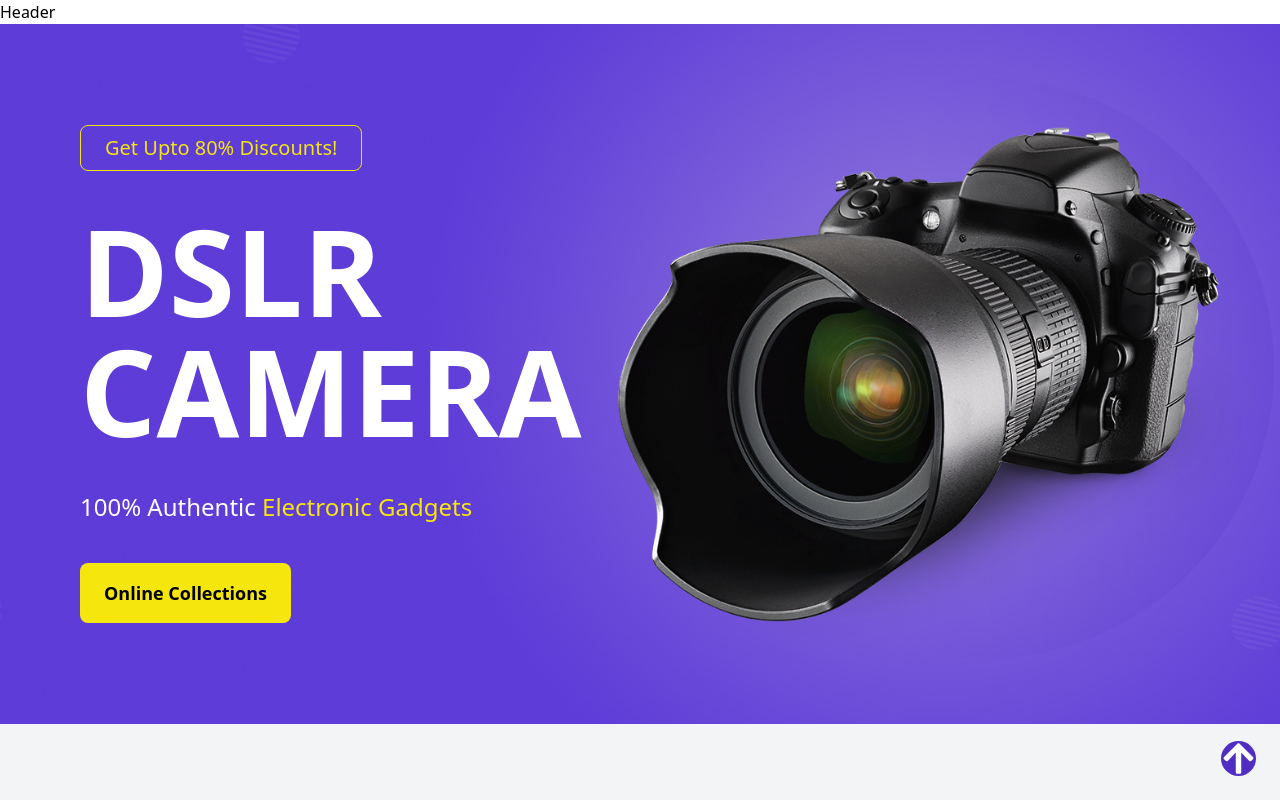
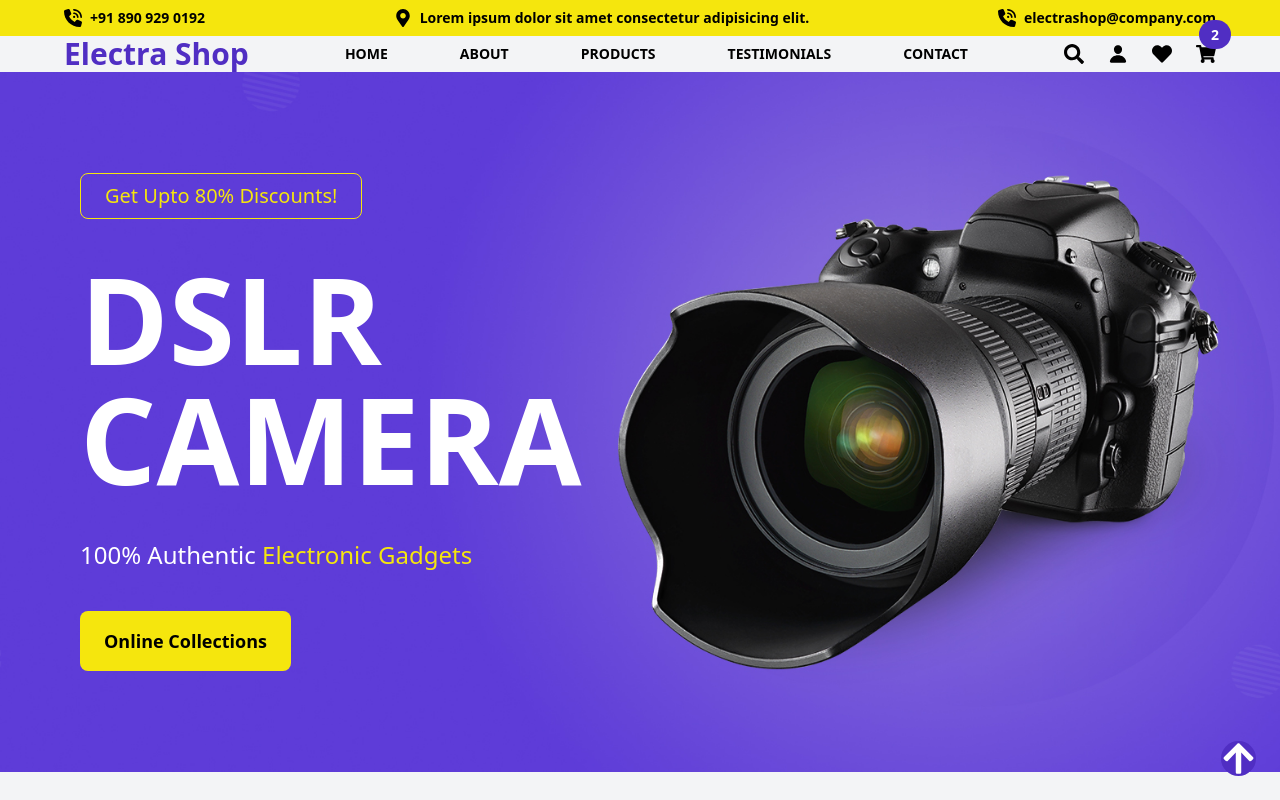
Before and after one commit to Alamin11/ReactJS, a React (Vite) app in the folder electra-shop/: page / in a window 1280 px wide. Shown: the top 800 px of the page. Built offline with nearby package versions, Linux system fonts and the light colour scheme.

Commit message:
added  header till  mobile header menu bar

```diff
--- a/electra-shop/src/sections/Header.jsx
+++ b/electra-shop/src/sections/Header.jsx
@@ -1,7 +1,118 @@
-import React from "react";
-
+import React, { useEffect, useState } from "react";
+import {
+  FaSearch,
+  FaHeart,
+  FaShoppingCart,
+  FaMapMarkerAlt,
+} from "react-icons/fa";
+import { FaXmark, FaBars, FaPhoneVolume } from "react-icons/fa6";
+import { IoPerson } from "react-icons/io5";
+import { MdEmail } from "react-icons/md";
+import { Link } from "react-scroll";
+import AOS from "aos";
+import "aos/dist/aos.css";
 const Header = () => {
-  return <div>Header</div>;
+  useEffect(() => {
+    AOS.init({
+      offset: 100,
+      duration: 500,
+      easing: "ease-in-out",
+    });
+    AOS.refresh();
+  }, []);
+  const [isMenuOpen, setIsMenuOpen] = useState(false);
+  const toggleMenu = () => {
+    setIsMenuOpen(!isMenuOpen);
+  };
+  const closeMenu = () => {
+    setIsMenuOpen(false);
+  };
+  const navItems = [
+    {
+      link: "Home",
+      path: "home",
+    },
+    {
+      link: "About",
+      path: "about",
+    },
+    {
+      link: "Products",
+      path: "products",
+    },
+    {
+      link: "Testimonials",
+      path: "testimonials",
+    },
+    {
+      link: "Contact",
+      path: "contact",
+    },
+  ];
+  return (
+    <>
+      <div className="w-full px-16 py-2 bg-themeYellow lg:flex hidden justify-between items-center gap-6">
+        <h1 className="text-sm font-semibold flex justify-center items-center gap-2">
+          <FaPhoneVolume className="size-[18px]" />
+          <span>+91 890 929 0192</span>
+        </h1>
+        <h1 className="text-sm font-semibold flex justify-center items-center gap-2">
+          <FaMapMarkerAlt className="size-[18px]" />
+          <span>Lorem ipsum dolor sit amet consectetur adipisicing elit.</span>
+        </h1>
+        <h1 className="text-sm font-semibold flex justify-center items-center gap-2">
+          <FaPhoneVolume className="size-[18px]" />
+          <span>electrashop@company.com</span>
+        </h1>
+      </div>
+      <nav className="w-full bg-gray-100 flex justify-between items-center gap-10 lg:px-16 px-5 sticky top-0 z-50">
+        <h1 className="text-themePurple font-bold lg:text-[30px] text-3xl ">
+          Electra Shop
+        </h1>
+        <ul className="lg:flex justify-center items-center gap-10 hidden">
+          {navItems.map(({ link, path }) => (
+            <Link
+              key={path}
+              className="text-black text-sm uppercase font-semibold cursor-pointer px-4 py-2 rounded-lg hover:bg-themePurple hover:text-white"
+              to={path}
+              spy={true}
+              offset={-100}
+              smooth={true}
+            >
+              {link}
+            </Link>
+          ))}
+        </ul>
+        <div
+          id="header-icons"
+          className="lg:flex hidden justify-center items-center gap-6 text-black"
+        >
+          <FaSearch className="w-[20px] h-[20px] transform hover:scale-125 transition-transform duration-300 cursor-pointer hover:text-themePurple" />
+          <IoPerson className="w-[20px] h-[20px] transform hover:scale-125 transition-transform duration-300 cursor-pointer hover:text-themePurple" />
+          <FaHeart className="w-[20px] h-[20px] transform hover:scale-125 transition-transform duration-300 cursor-pointer hover:text-themePurple" />
+          <div className="relative">
+            <FaShoppingCart className="w-[20px] h-[20px] transform hover:scale-125 transition-transform duration-300 cursor-pointer hover:text-themePurple" />
+            <div className="bg-themePurple hover:bg-themeYellow px-3 py-1 text-white hover:text-black rounded-full absolute -top-[24px] -right-[15px] text-[14px] font-bold">
+              2
+            </div>
+          </div>
+        </div>
+        {/* Mobile menu starts here*/}
+        <div
+          className="flex justify-center items-center lg:hidden mt-3"
+          onClick={toggleMenu}
+        >
+          <div>
+            {isMenuOpen ? (
+              <FaXmark className="text-themePurple text-3xl cursor-pointer" />
+            ) : (
+              <FaBars className="text-themePurple text-3xl cursor-pointer" />
+            )}
+          </div>
+        </div>
+      </nav>
+    </>
+  );
 };
 
 export default Header;
```
